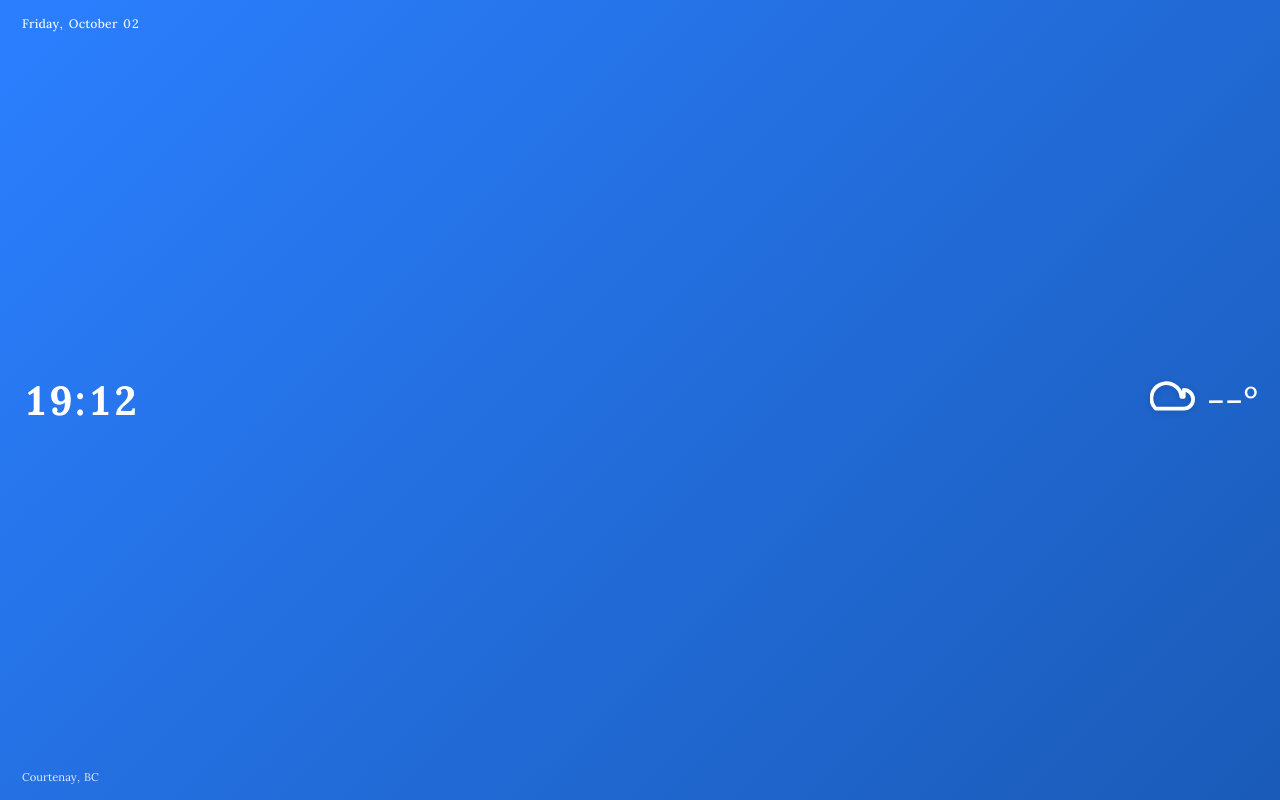
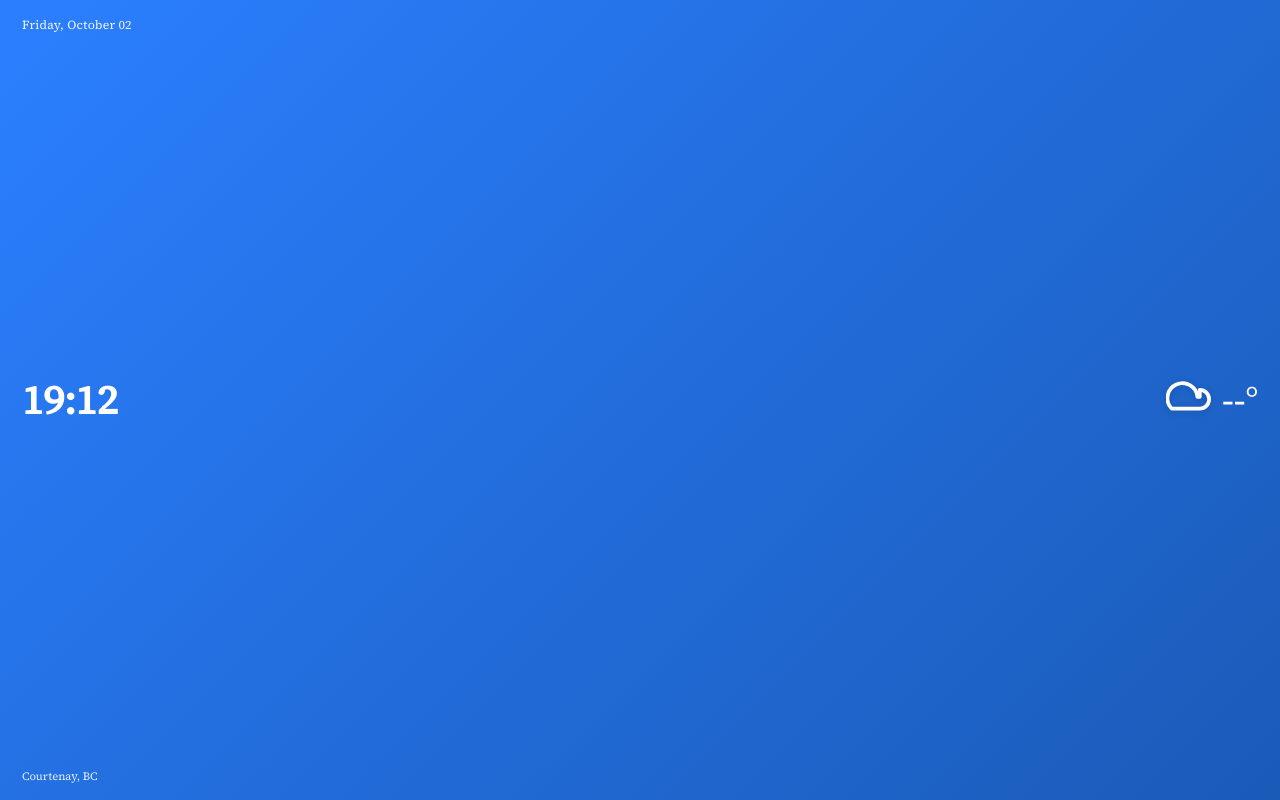
Before and after one commit to stochastic-brownian/atlasworkstation, a plain HTML site: page index.html in a window 1280 px wide. Drawn offline with Linux system fonts and the light colour scheme; no server answers.

Commit message:
Change font from Lora to Source Serif 4

```diff
--- a/index.html
+++ b/index.html
@@ -4,10 +4,10 @@
     <meta charset="UTF-8">
     <meta name="viewport" content="width=device-width, initial-scale=1.0">
     <meta name="referrer" content="no-referrer">
-    <title>Notion Weather Card - Lining Serif</title>
-    <!-- Import Lora with full weight range -->
+    <title>Notion Weather Card - Source Serif</title>
+    <!-- Import Source Serif 4 (Source Serif Pro successor) -->
     <style>
-        @import url('https://fonts.googleapis.com/css2?family=Lora:wght@400;500;600;700&display=swap');
+        @import url('https://fonts.googleapis.com/css2?family=Source+Serif+4:opsz,wght@8..60,400;500;600;700&display=swap');
 
         * {
             box-sizing: border-box;
@@ -16,10 +16,9 @@
         }
 
         body {
-            /* Primary: Lora with fallback to standard lining serifs */
-            font-family: 'Lora', Century Schoolbook, Millinery, Georgia, serif;
-            /* Enforces uniform baseline alignment (lining-nums) and equal widths (tabular-nums) */
+            font-family: 'Source Serif 4', 'Source Serif Pro', Georgia, serif;
             font-variant-numeric: lining-nums tabular-nums;
+            font-feature-settings: 'lnum' 1, 'tnum' 1;
             height: 100vh;
             width: 100vw;
             display: flex;
@@ -27,14 +26,13 @@
             justify-content: center;
             background-color: transparent;
             overflow: hidden;
-            font-feature-settings: 'lnum' 1, 'tnum' 1;
         }
 
         .card {
             width: 100%;
             height: 100%;
             padding: 16px 22px;
-            border-radius: 0px; /* Non-rounded edges */
+            border-radius: 0px;
             display: flex;
             justify-content: space-between;
             align-items: center;
```
